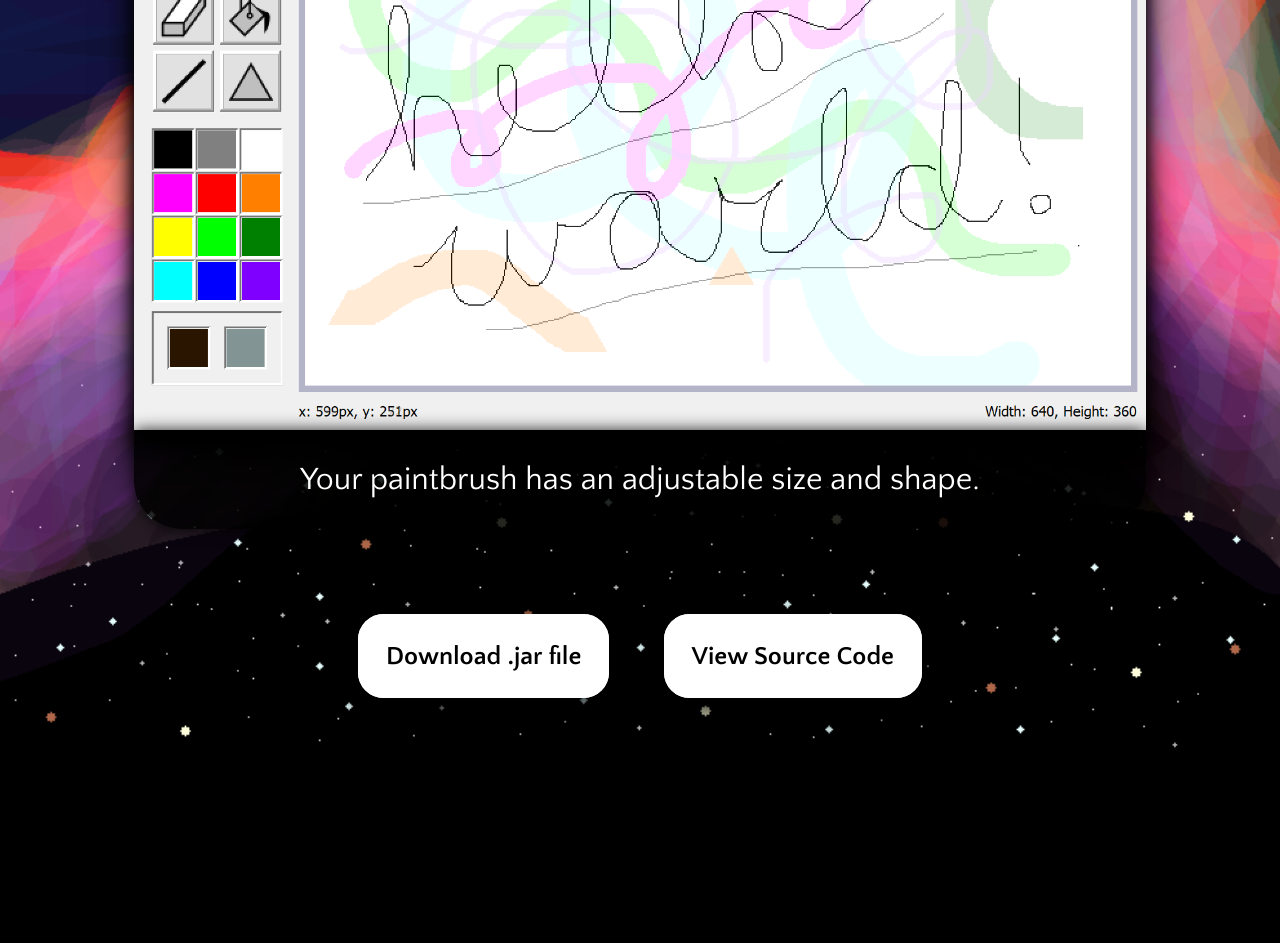
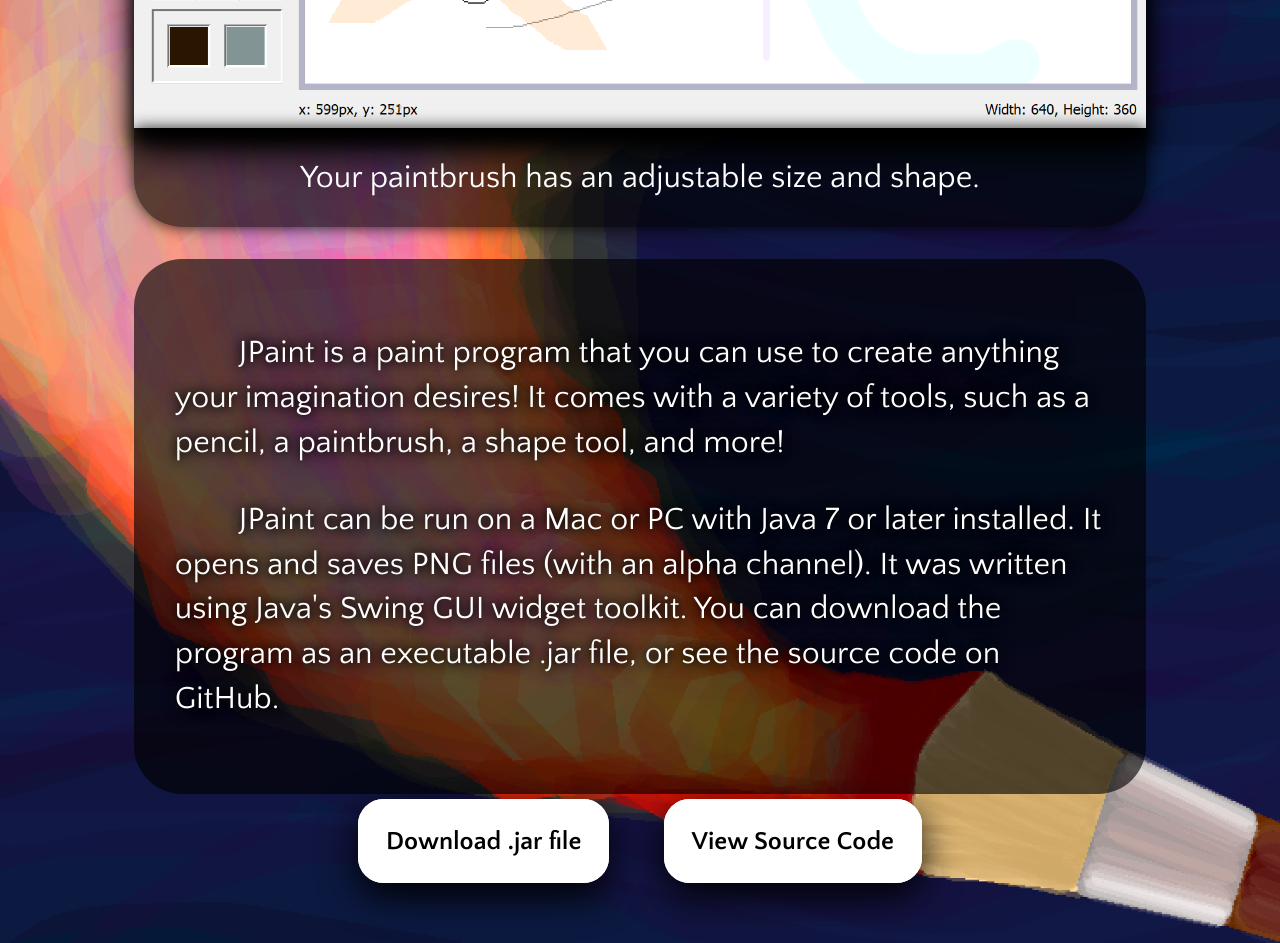
Before and after one commit to aeyaros/JPaint, a plain HTML site: page docs/index.html in a window 1280 px wide. Shown: the part 940-1883 px from the top of the page. Before the commit the page ends 1698 px from the top, so only its background shows below. Drawn offline with Linux system fonts and the light colour scheme.

Commit message:
Fixed links, preloading images, many website formatting adjustments

```diff
--- a/docs/index.html
+++ b/docs/index.html
@@ -43,37 +43,39 @@
             font-style: normal;
             background-color: black;
             color: white;
-            background-image: url("Images/bg_web.png");
+            background-image: url("Images/bg_web_flip_x2.png");
             background-position: center top;
             background-repeat: no-repeat;
             background-size: cover;
         }
 
-        #mainDiv {
+        #titleContainer {
             width: 40%; /* width of title */
-            padding-bottom: 2em;
             margin: auto;
             /* border: 1px solid white; */
         }
 
         #title {
             font-weight: bold;
-            font-size: 15vw;
+            text-align: center;
+            font-size: 14vw;
             text-shadow: 0 .1em .15em black, 0 0 .075em black;
-            padding-top: 1.375em; /* note: works in conjunction with font size*/
+            padding-top: .25em; /* note: works in conjunction with font size*/
+            padding-bottom: .15em;
+        }
+
+        .contentContainer {
+            max-width: 80%; /* width of screenshot slideshow area */
+            margin: auto;
         }
 
         #description {
             font-weight: normal;
-            font-size: 3.75vw;
+            font-size: 2.75vw;
             text-align: center;
             text-shadow: 0 .1em .2em black, 0 0 .15em black;
-        }
-
-        #screenshotPanel {
-            padding: 2em;
-            max-width: 80%; /* width of screenshot slideshow area */
-            margin: auto;
+            padding-top: 0;
+            padding-bottom: 2.5em;
         }
 
         #screenshot {
@@ -92,16 +94,28 @@
             font-size: 2.5vw;
             padding: 1em;
             text-align: center;
-            background-color: rgba(0, 0, 0, .85);
+            background-color: rgba(0, 0, 0, .625);
             min-height: 1em;
             border-bottom-left-radius: 1.5em;
             border-bottom-right-radius: 1.5em;
             box-shadow: 0 0 .5em rgba(0, 0, 0, .85);
         }
 
+        #text {
+            width: 92%;
+            padding: 4%;
+            font-size: 2.5vw;
+            line-height: 3.5vw;
+            text-shadow: 0 0 .3em black, 0 0 .5em black;
+            text-indent: 2em;
+            background: rgba(0, 0, 0, .625);
+            margin-top: 1em;
+            border-radius: 1.5em;
+        }
+
         #downloadButtons {
             width: 100%;
-            padding-top: 5em;
+            padding-top: 2em;
             padding-bottom: 5em;
             margin: auto;
             text-align: center;
@@ -129,27 +143,34 @@
             color: black;
             background-color: white;
         }
+
+
     </style>
 </head>
 <body>
 
-<div id="mainDiv">
+<div id="titleContainer">
     <div id="title">JPaint</div>
-    <div id="description">Where the <i>only</i> limit to what you can make is your imagination.</div>
+
 </div>
 
-
-<div id="screenshotPanel">
+<div class="contentContainer">
+    <div id="description">Where the <i>only</i> limit to what you can make is your imagination.</div>
     <div id="screenshot"></div>
     <div id="imageDescription">JPaint has a variety of useful tools to work with.</div>
+    <div id="text">
+        <p>JPaint is a paint program that you can use to create anything your imagination desires! It comes with a
+            variety of tools, such as a pencil, a paintbrush, a shape tool, and more!</p>
+        <p>JPaint can be run on a Mac or PC with Java 7 or later installed. It opens and saves PNG files (with an alpha
+            channel). It was written using Java's Swing GUI widget toolkit. You can download the program as an
+            executable .jar file, or see the source code on GitHub.</p>
+    </div>
+</div>
+<div id="downloadButtons">
+    <a class="linkButton" href="./Files/JPaint.jar" target="_blank">Download .jar file</a>
+    <a class="linkButton" href="https://github.com/aeyaros/JPaint" target="_blank">View Source Code</a>
 </div>
 
-<div id="download area">
-    <div id="downloadButtons">
-        <a class="linkButton" href="./Files/JPaint.jar" target="_blank">Download .jar file</a>
-        <a class="linkButton" href="https://github.com/aeyaros/JPaint" target="_blank">View Source Code</a>
-    </div>
-</div>
 
 </body>
 <script>
```
Also changed, not shown: docs/Images/bg_web_flip_x2.png (added), docs/Images/bg_web_x2.png (added).
